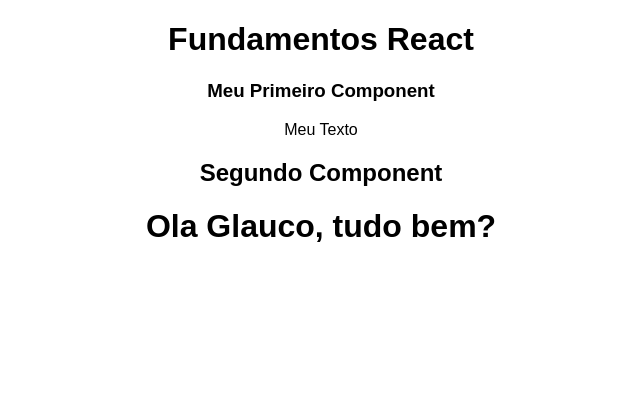
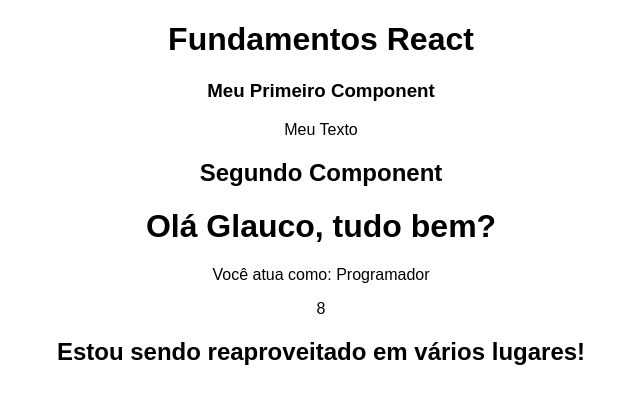
Before and after one commit to veigarj/Estudos-React, a React (Create React App) app: page / in a window 1280 px wide. Shown: the top 404 px of the page, without its empty margins (319-959 px from the left). Built offline with nearby package versions, Linux system fonts and the light colour scheme.

Commit message:
Update 4 files

```diff
--- a/src/App.js
+++ b/src/App.js
@@ -2,6 +2,7 @@
 import FirstComponent from "./Components/FirstComponent";
 import SegundoComponent from "./Components/SegundoComponent";
 import TemplateExpressions from "./Components/TemplateExpressions";
+import MyComponents from "./Components/MyComponents";
 import "./styles.css";
 
 export default function App() {
@@ -11,6 +12,8 @@
       <FirstComponent />
       <SegundoComponent />
       <TemplateExpressions />
+      <MyComponents />
+
     </div>
   );
 }
--- /dev/null
+++ b/src/Components/MyComponents.js
@@ -0,0 +1,9 @@
+const MyComponent = () => {
+  return (
+    <div>
+      <h2>Estou sendo reaproveitado em vários lugares!</h2>
+    </div>
+  );
+};
+
+export default MyComponent;
--- a/src/Components/TemplateExpressions.js
+++ b/src/Components/TemplateExpressions.js
@@ -1,6 +1,17 @@
 const TemplateExpressions = () => {
   const name = "Glauco";
-  return <h1>Ola {name}, tudo bem? </h1>;
+  const data = {
+    age: 31,
+    job: "Programador",
+  };
+
+  return (
+    <div>
+      <h1>Olá {name}, tudo bem?</h1>
+      <p>Você atua como: {data.job}</p>
+      <p>{4 + 4}</p>
+    </div>
+  );
 };
 
 export default TemplateExpressions;
```
Also changed, not shown: 1 other file (tests, documents, lock files or other folders).
